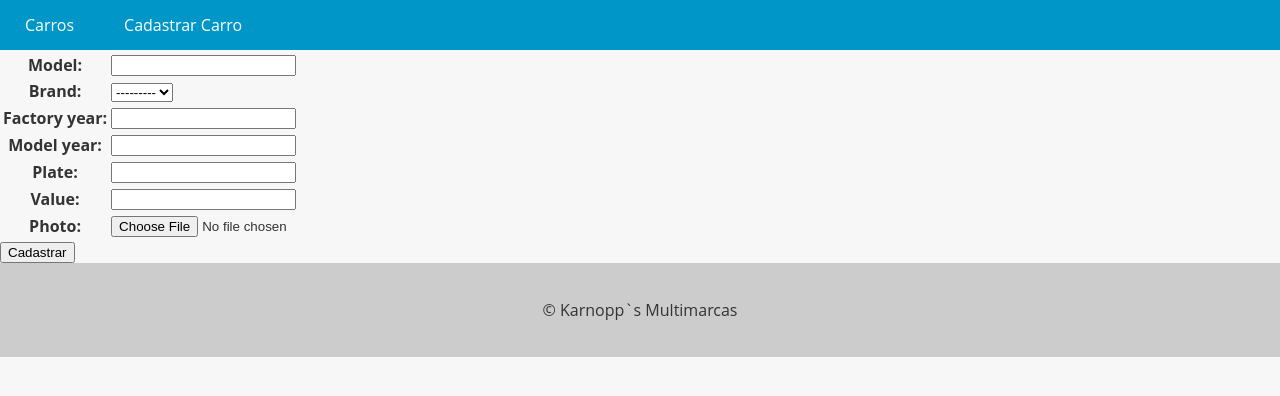
After one commit to thiagohek/django-website-carros, a Django app: page /new_car/ in a window 1280 px wide. The commit adds this page. Shown: the top 396 px of the page. Run offline with Django 5.2, Linux system fonts and the light colour scheme; data that the repository does not hold is empty.

Commit message:
feat: adiciona pagina de cadastro de carros

```diff
--- a/app/templates/base.html
+++ b/app/templates/base.html
@@ -73,6 +73,7 @@
     <nav>
       <ul>
         <li><a href="{% url 'cars_list' %}">Carros</a></li>
+        <li><a href="{% url 'new_car' %}">Cadastrar Carro</a></li>
       </ul>
     </nav>
   </header>
--- a/app/urls.py
+++ b/app/urls.py
@@ -2,10 +2,11 @@ from django.contrib import admin
 from django.urls import path
 from django.conf import settings
 from django.conf.urls.static import static
-from cars.views import cars_view
+from cars.views import cars_view, new_car_view
 
 
 urlpatterns = [
     path('admin/', admin.site.urls),
-    path('cars/', cars_view, name='cars_list')
+    path('cars/', cars_view, name='cars_list'),
+    path('new_car/', new_car_view, name='new_car')
 ] + static(settings.MEDIA_URL, document_root=settings.MEDIA_ROOT)
--- /dev/null
+++ b/cars/forms.py
@@ -0,0 +1,25 @@
+from django import forms
+from cars.models import Brand, Car
+
+
+class CarForm(forms.Form):
+    model = forms.CharField(max_length=200)
+    brand = forms.ModelChoiceField(Brand.objects.all())
+    factory_year = forms.IntegerField()
+    model_year = forms.IntegerField()
+    plate = forms.CharField(max_length=10)
+    value = forms.FloatField()
+    photo = forms.ImageField()
+
+    def save(self):
+        car = Car(
+            model = self.cleaned_data['model'],
+            brand = self.cleaned_data['brand'],
+            factory_year = self.cleaned_data['factory_year'],
+            model_year = self.cleaned_data['model_year'],
+            plate = self.cleaned_data['plate'],
+            value = self.cleaned_data['value'],
+            photo = self.cleaned_data['photo'],
+        )
+        car.save()
+        return car
--- /dev/null
+++ b/cars/templates/new_car.html
@@ -0,0 +1,15 @@
+{% extends "base.html" %}
+
+{% block content %}
+
+    <form method="post" enctype="multipart/form-data">
+        {% csrf_token %}
+        <table>
+            {{ new_car_form.as_table }}
+        </table>
+
+        <input type="submit" value="Cadastrar" class="btn btn-primary">
+
+    </form>
+
+{% endblock %}
--- a/cars/views.py
+++ b/cars/views.py
@@ -1,6 +1,6 @@
-from django.shortcuts import render
-from django.http import HttpResponse
+from django.shortcuts import render, redirect
 from cars.models import Car
+from cars.forms import CarForm
 
 
 def cars_view(request):
@@ -15,3 +15,15 @@ def cars_view(request):
         'cars.html',
         {'cars': cars}
     )
+
+
+def new_car_view(request):
+    if request.method == 'POST':
+        new_car_form = CarForm(request.POST, request.FILES)
+        if new_car_form.is_valid():
+            new_car_form.save()
+            return redirect('cars_list')
+
+    else:
+        new_car_form = CarForm()
+    return render(request, 'new_car.html', { 'new_car_form': new_car_form })
```
Also changed, not shown: media/cars/Uno-Mille-Fire-Flex-4-Portas-2006-quatro-rodas.webp (added), media/cars/chevette.jpeg (added), media/cars/images_1.jpeg (added), media/cars/onix.jpeg (added).
